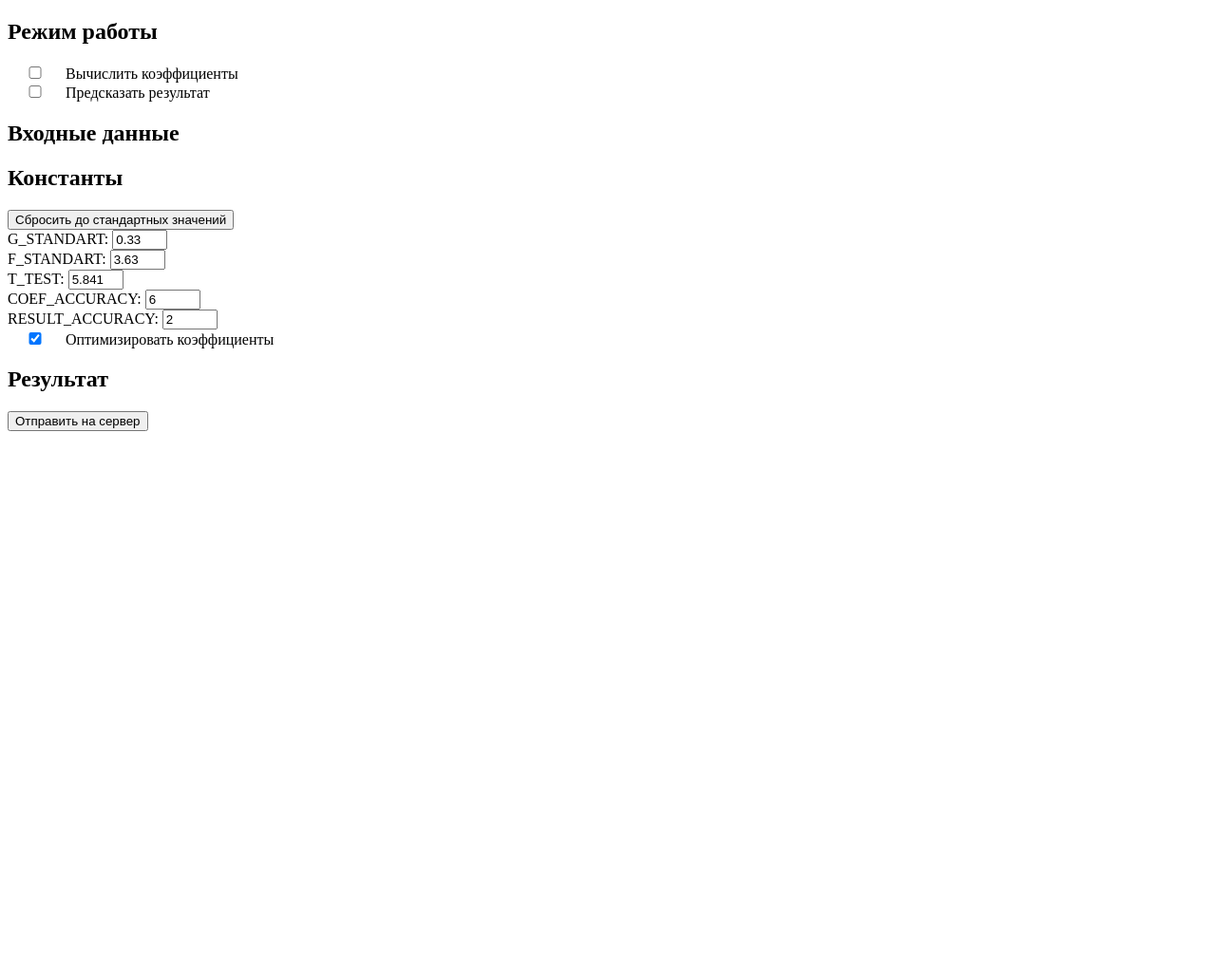
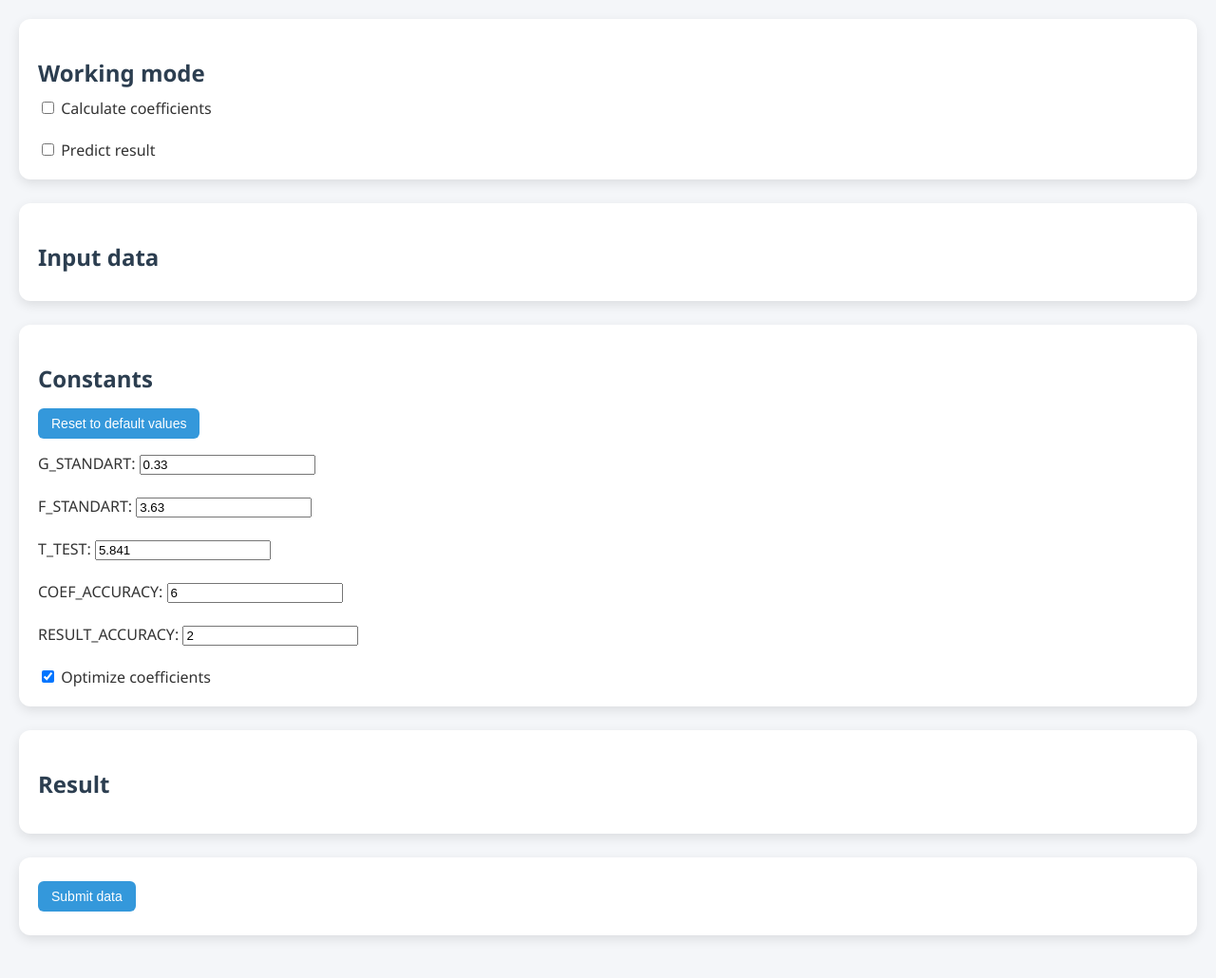
Before and after one commit to FeDuck113/data-optimizer, a FastAPI app: page / in a window 1280 px wide. Shown: the whole page at 95% size. Before the commit the page ends 454 px from the top, so only its background shows below. Run offline with FastAPI, Linux system fonts and the light colour scheme; parts of the project's set-up code (start-up, migrations or seed data) failed here and were passed over.

Commit message:
update css

```diff
--- a/static/style.css
+++ b/static/style.css
@@ -1,46 +1,147 @@
-.hidden {
-    display: none;
+/* Общие стили */
+body {
+  font-family: "Segoe UI", Tahoma, Geneva, Verdana, sans-serif;
+  background: #f4f6f9;
+  color: #333;
+  margin: 0;
+  padding: 20px;
 }
 
-input {
-    width: 50px;
-}
-.coef-input {
-    width: 90px;
-}
-
-.table-wrapper {
-    display: flex;
-    gap: 32px;
-}
-.table-section {
-    display: flex;
-    flex-direction: column;
-}
 .header-row {
     font-weight: bold;
     margin-bottom: 5px;
 }
 .header-row div {
     display: inline-block;
-    width: 58px;
+    width: 72px;
 }
 
+h2 {
+  color: #2c3e50;
+  margin-bottom: 10px;
+}
+
+.block {
+  background: #ffffff;
+  border-radius: 12px;
+  padding: 20px;
+  margin-bottom: 25px;
+  box-shadow: 0 4px 12px rgba(0, 0, 0, 0.1);
+}
+
+label {
+  display: block;
+}
+
+/* Кнопки */
+button {
+  background-color: #3498db;
+  color: white;
+  border: none;
+  padding: 8px 14px;
+  border-radius: 6px;
+  cursor: pointer;
+  font-size: 14px;
+  margin: 5px 0;
+  transition: background-color 0.2s ease-in-out;
+}
+
+button:hover {
+  background-color: #2980b9;
+}
+
+button:disabled {
+  background-color: #ccc;
+  cursor: not-allowed;
+}
+
+/* Табличные блоки */
 .table-block {
-    margin-bottom: 1em;
-    margin-left: 1em;
+  margin-top: 20px;
+  border-top: 1px solid #ddd;
+  padding-top: 15px;
 }
+
 .table-wrapper-header {
-    font-size: 20px;
-    font-weight: bold;
-    margin-bottom: 5px;
+  font-weight: bold;
+  margin-bottom: 10px;
+  font-size: 16px;
+  color: #34495e;
 }
+
+.table-wrapper {
+  display: flex;
+  gap: 20px;
+  flex-wrap: wrap;
+}
+
+.table-section {
+  flex: 1;
+  min-width: 250px;
+}
+
 .table-header {
-    font-weight: bold;
+  font-weight: 500;
+  margin-bottom: 5px;
+  color: #2c3e50;
 }
+
+.row {
+  display: flex;
+  gap: 8px;
+  margin-bottom: 6px;
+}
+
+.row input,
+#input-predict-data input {
+  flex: 1;
+  padding: 10px;
+  border-radius: 4px;
+  border: 1px solid #ccc;
+}
+
+#input-x-data input,
+#input-y-data input,
+#input-predict-data input {
+  max-width: 50px;
+}
+
+/* Блок кнопок под таблицами */
 .button-block {
-    margin-top: 5px;
+  margin-top: 10px;
 }
+
+/* Для скрытия блоков */
+.hidden {
+  display: none !important;
+}
+
+/* Кнопки внутри строк */
 .inline-add-button {
-    margin-left: 5px;
+  background-color: #2ecc71;
+  padding: 6px 10px;
 }
+
+.inline-add-button:hover {
+  background-color: #27ae60;
+}
+
+/* Специальный стиль для коэффициентов */
+#coefficients-row input {
+    max-width: 15em;
+}
+
+#reset-button {
+    margin-bottom: 15px;
+}
+
+/* Responsive */
+@media screen and (max-width: 768px) {
+  .table-wrapper {
+    flex-direction: column;
+  }
+
+  .row {
+    flex-direction: column;
+  }
+}
--- a/templates/index.html
+++ b/templates/index.html
@@ -8,26 +8,24 @@
 <body>
   <!-- Choosing mode -->
   <div class="block">
-    <h2>Режим работы</h2>
-    <label><input type="checkbox" id="calc_coef" onchange="toggleBlocks()"> Вычислить коэффициенты</label><br>
-    <label><input type="checkbox" id="predict_result" onchange="toggleBlocks()"> Предсказать результат</label>
+    <h2>Working mode</h2>
+    <label><input type="checkbox" id="calc_coef" onchange="toggleBlocks()"> Calculate coefficients</label><br>
+    <label><input type="checkbox" id="predict_result" onchange="toggleBlocks()"> Predict result</label>
   </div>
 
   <!-- Input data -->
   <div class="block">
-    <h2>Входные данные</h2>
+    <h2>Input data</h2>
 
     <div id="table-input-data" class="table-block">
-      <div class="table-wrapper-header">InputData</div>
+      <div class="table-wrapper-header">Experimental data</div>
       <div class="table-wrapper">
         <div class="table-section">
-          <div class="table-header">X header</div>
           <div id="input-x-header" class="row header-row"></div>
           <div id="input-x-data"></div>
         </div>
 
         <div class="table-section">
-          <div class="table-header">Y header</div>
           <div id="input-y-header" class="row header-row"></div>
           <div id="input-y-data"></div>
         </div>
@@ -42,17 +40,17 @@
     </div>
 
     <div id="table-predict-data" class="table-block">
-      <div class="table-wrapper-header">For prediction</div>
+      <div class="table-wrapper-header">Prediction parameters</div>
       <div class="table-wrapper">
         <div class="table-section">
           <div id="input-predict-header" class="row header-row"></div>
-          <div id="input-predict-data"></div>
+          <div id="input-predict-data" class="row"></div>
         </div>
       </div>
     </div>
 
     <div class="table-block" id="coefficients-block">
-      <div class="table-wrapper-header">Коэффициенты регрессии</div>
+      <div class="table-wrapper-header">Regression coefficients</div>
       <div class="row" id="coefficients-row"></div>
     </div>
   </div>
@@ -60,27 +58,27 @@
 
   <!-- Consts -->
   <div class="block">
-    <h2>Константы</h2>
-    <button onclick="resetConstants()">Сбросить до стандартных значений</button><br>
+    <h2>Constants</h2>
+    <button id="reset-button" onclick="resetConstants()">Reset to default values</button><br>
     <label>G_STANDART: <input type="number" step="0.01" id="g_standart" value="0.33"></label><br>
     <label>F_STANDART: <input type="number" step="0.01" id="f_standart" value="3.63"></label><br>
     <label>T_TEST: <input type="number" step="0.001" id="t_test" value="5.841"></label><br>
     <label>COEF_ACCURACY: <input type="number" id="coef_accuracy" value="6"></label><br>
     <label>RESULT_ACCURACY: <input type="number" id="result_accuracy" value="2"></label><br>
-    <label><input type="checkbox" id="optimize_coef" checked> Оптимизировать коэффициенты</label>
+    <label><input type="checkbox" id="optimize_coef" checked> Optimize coefficients</label>
   </div>
 
   <!-- Results -->
   <div class="block" id="result-block">
-    <h2>Результат</h2>
+    <h2>Result</h2>
     <p id="regression-equation"></p>
-    <button id="copy-coef-button" class="hidden" onclick="copyCoefficientsToInput()">Скопировать в поле ввода</button>
+    <button id="copy-coef-button" class="hidden" onclick="copyCoefficientsToInput()">Copy to input</button>
 
     <p id="predicted-result"></p>
   </div>
 
   <div class="block">
-    <button onclick="submitData()">Отправить на сервер</button>
+    <button onclick="submitData()">Submit data</button>
   </div>
 
   <script>
@@ -406,7 +404,7 @@
           let equation = `y = ${coef[0].toFixed(2)}`;
           for (let i = 1; i < coef.length; i++) {
             const sign = coef[i] >= 0 ? "+" : "−";
-            equation += ` ${sign} ${Math.abs(coef[i]).toFixed(2)} x${i}`;
+            equation += ` ${sign} ${Math.abs(coef[i]).toFixed(2)}x${i}`;
           }
 
           document.getElementById("regression-equation").textContent = equation;
```
